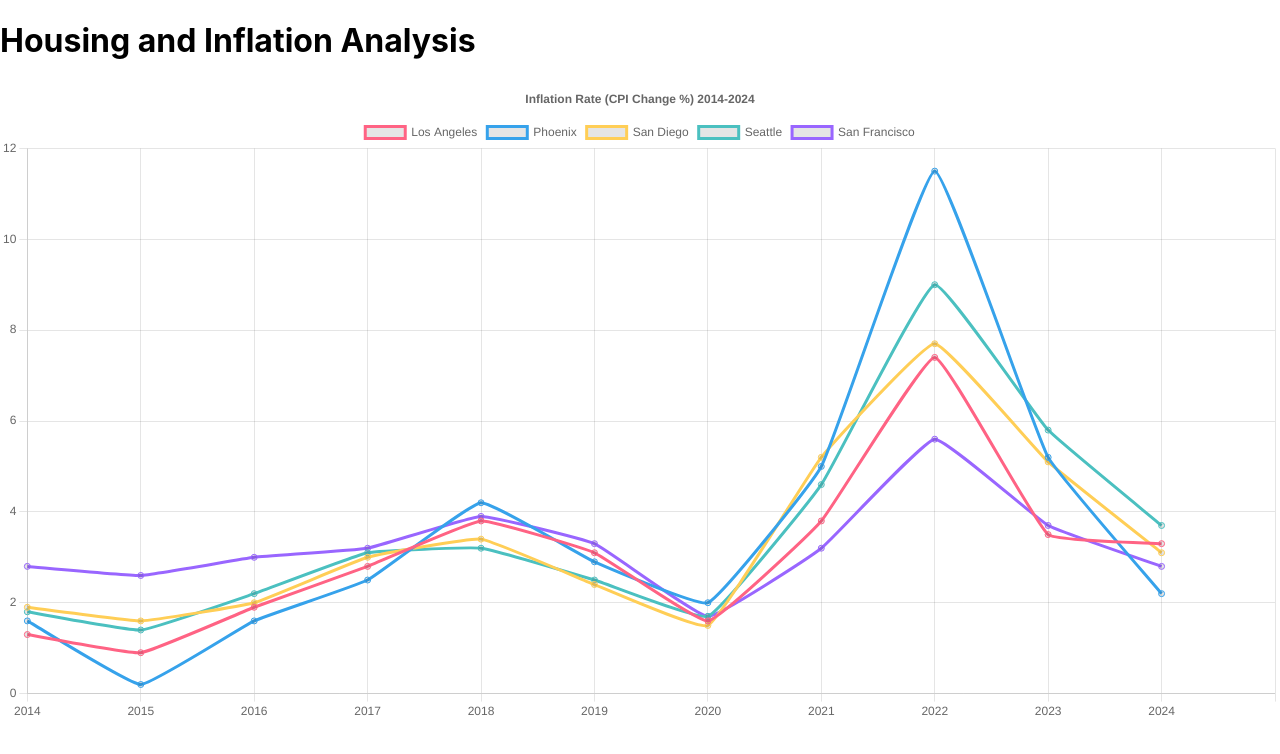
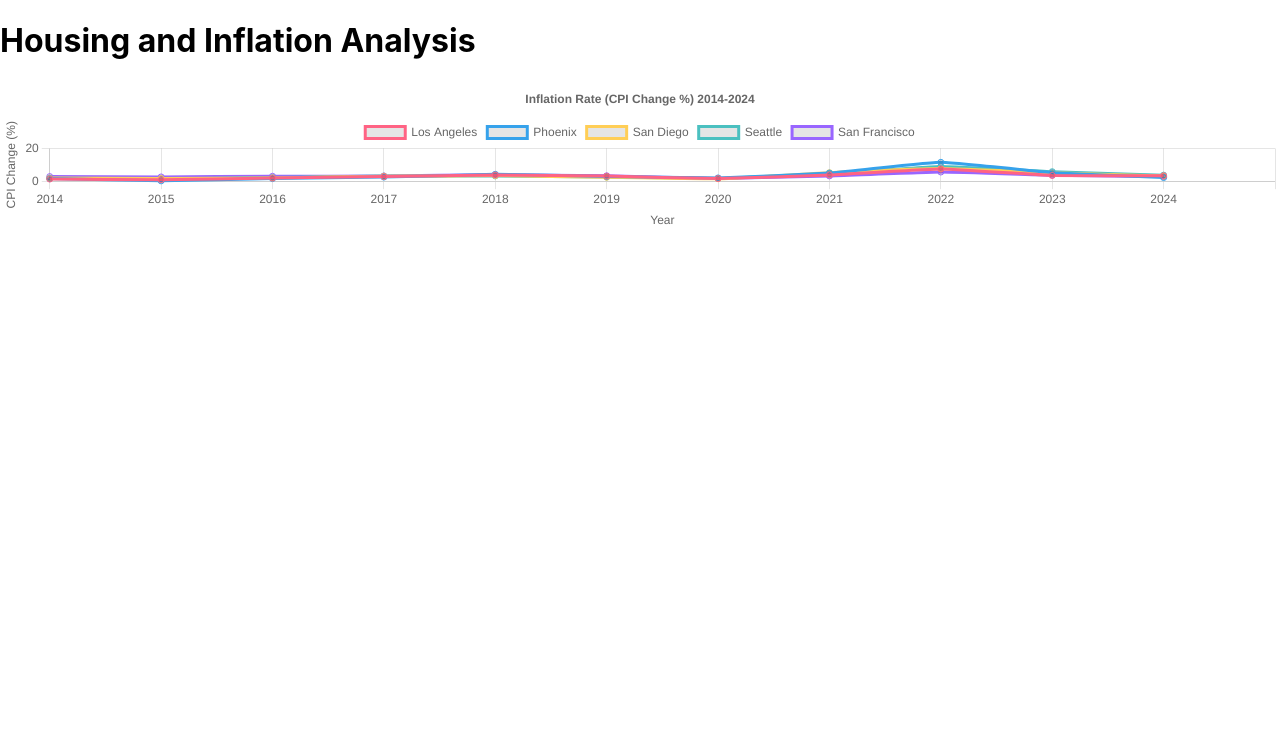
Before and after one commit to NurjahanJ/inflation_housing, a React (Create React App) app: page / in a window 1280 px wide. Shown: the top 754 px of the page. Built offline with nearby package versions, Linux system fonts and the light colour scheme.

Commit message:
added x/y - axis lable title

```diff
--- a/src/LineChart.js
+++ b/src/LineChart.js
@@ -2,7 +2,16 @@
 import React, { useState, useEffect } from 'react';
 import { Line } from 'react-chartjs-2';
 import Papa from 'papaparse';
-import { Chart as ChartJS, CategoryScale, LinearScale, PointElement, LineElement, Title, Tooltip, Legend } from 'chart.js';
+import {
+  Chart as ChartJS,
+  CategoryScale,
+  LinearScale,
+  PointElement,
+  LineElement,
+  Title,
+  Tooltip,
+  Legend
+} from 'chart.js';
 
 // Register Chart.js components
 ChartJS.register(CategoryScale, LinearScale, PointElement, LineElement, Title, Tooltip, Legend);
@@ -18,7 +27,7 @@ const LineChart = () => {
       complete: (results) => {
         const data = results.data;
 
-        // Extract years for x-axis
+        // Extract years for the x-axis
         const years = data.map(row => row['Year']);
 
         // Define the cities and map to the respective CSV columns for CPI Change (inflation rate)
@@ -48,16 +57,35 @@ const LineChart = () => {
     });
   }, []);
 
-  // Chart options
+  // Chart options with axis titles and custom sizing enabled by disabling the default aspect ratio
   const options = {
     responsive: true,
+    maintainAspectRatio: false, // Use the dimensions provided by the container (from index.css)
     plugins: {
       legend: { position: 'top' },
       title: { display: true, text: 'Inflation Rate (CPI Change %) 2014-2024' }
+    },
+    scales: {
+      x: {
+        title: {
+          display: true,
+          text: 'Year'
+        }
+      },
+      y: {
+        title: {
+          display: true,
+          text: 'CPI Change (%)'
+        }
+      }
     }
   };
 
-  return <Line data={chartData} options={options} />;
+  return (
+    <div className="chart-container">
+      <Line data={chartData} options={options} />
+    </div>
+  );
 };
 
 export default LineChart;
```
